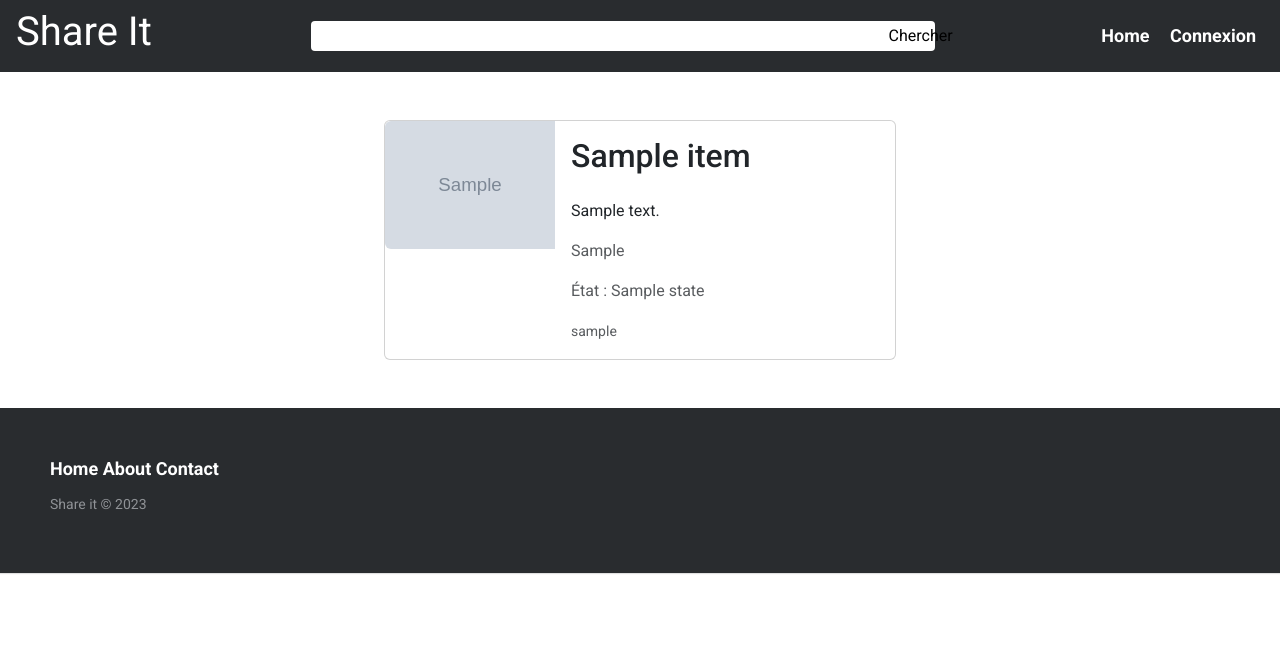
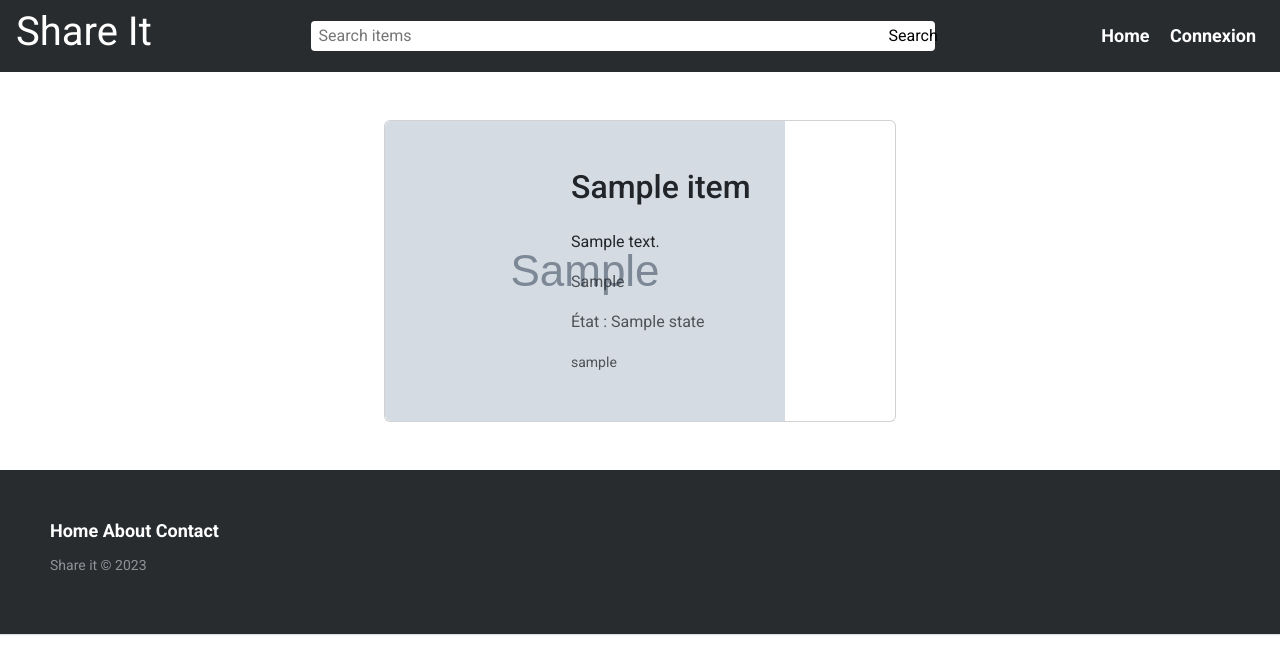
Before and after one commit to ArianDervishaj/projet-pal, a Django app: page /1 in a window 1280 px wide. Shown: the top 661 px of the page. Run offline with Django 4.2, Linux system fonts and the light colour scheme; tables that the repository leaves empty hold one stand-in row (values such as "Sample post"); grey boxes marked "Sample" are stand-in pictures.

Commit message:
ajout recherche

```diff
--- a/src/myapp/urls.py
+++ b/src/myapp/urls.py
@@ -9,4 +9,5 @@ urlpatterns = [
     path('delete/<int:item_id>/', views.delete_item, name='delete-item'),
     path('item/<int:item_id>/edit/', views.edit_item, name='item-edit'),
     path('item/<int:item_id>/update/', views.update_item, name='update-item'),
+    path('search/', views.index, name='search-items'),
 ]
--- a/src/myapp/views.py
+++ b/src/myapp/views.py
@@ -3,13 +3,22 @@ from django.http import HttpResponseForbidden
 from .models import Item
 from .forms import CreateNewItemForm
 from django.shortcuts import render, get_object_or_404
+from django.db.models import Q
 # Create your views here.
 
 
 def index(request):
-    latest_items_list = Item.objects.order_by("-created_at")
-    context = {"latest_items_list": latest_items_list}
-    return render(request, "items/index.html", context)
+    query = request.GET.get('q')
+    if query:
+        latest_items_list = Item.objects.filter(
+            Q(name__icontains=query) | Q(description__icontains=query)
+        ).order_by('-created_at')
+    else:
+        latest_items_list = Item.objects.order_by('-created_at')
+    context = {
+        'latest_items_list': latest_items_list,
+    }
+    return render(request, 'items/index.html', context)
 
 
 def home(request):
--- a/src/static/css/style.css
+++ b/src/static/css/style.css
@@ -100,3 +100,8 @@ footer p.footer-links a {
 footer p.footer-links a:hover {
   text-decoration: underline;
 }
+
+h1 a {
+  text-decoration: none;
+  color: white;
+}
--- a/src/templates/base.html
+++ b/src/templates/base.html
@@ -12,11 +12,14 @@
 
   <body class="d-flex flex-column">
     <header>
-      <h1 class="logo">Share It</h1>
+      <h1 class="logo"><a href="/" >Share It</a></h1>
       <div class="search">
-        <input class="search-bar"/>
-        <button type="button" class="btn-search"> Chercher   </button>
+        <form action="{% url 'search-items' %}" method="get">
+          <input type="text" name="q" class="search-bar" placeholder="Search items">
+          <button type="submit" class="btn-search">Search</button>
+        </form>
       </div>
+
       <div class="menu">
         <a href="/">Home</a>
 
--- a/src/templates/items/detail.html
+++ b/src/templates/items/detail.html
@@ -7,11 +7,11 @@
 
     <div class="d-flex flex-row justify-content-center my-5">
     <div class="card" style="max-width: 40vw; max-height: 60vh">
-        <div class="row g-0">
-        <div class="col-md-4">
+        <div class="row g-0 align-items-center">
+        <div class="col-md-4 text-center max-width:30%; max-height: 80%;">
             <img
             src="images/{{item.image}}"
-            class="img-fluid rounded-start"
+            class="object-fit-contain rounded-start"
             alt="{{item.name}}"
             />
         </div>
--- a/src/templates/items/edit_item.html
+++ b/src/templates/items/edit_item.html
@@ -4,7 +4,7 @@
 {% block title %}Modifier "{{item.name}}"{% endblock title %}
 {% block content %}
     <div class="d-flex justify-content-center my-4">
-    <form method="POST" action="{% url 'update-item' item.id %}" class="form-group mx-auto" style="min-width: 25%;">
+    <form method="POST" action="{% url 'update-item' item.id %}" class="form-group mx-auto" style="min-width: 25%;" enctype="multipart/form-data">
         {% csrf_token %}
         {{form|crispy}}
         <button class="btn btn-success">Mettre à jour l'annonce</button>
--- a/src/templates/items/index.html
+++ b/src/templates/items/index.html
@@ -14,7 +14,7 @@
       <h5>
         <span class="badge text-bg-success item-type">{{item.type}}</span>
       </h5>
-      <img src="images/{{item.image}}"
+      <img src="/images/{{item.image}}"
         alt="{{item.name}}"
         class="card-img-top object-fit-contain item-image"
       />
```
Also changed, not shown: src/images/880a3dc7f71844bf98baac05da747955.jpg (added), src/images/9893f32529a642fd872f39351e78108e.jpg (deleted).
